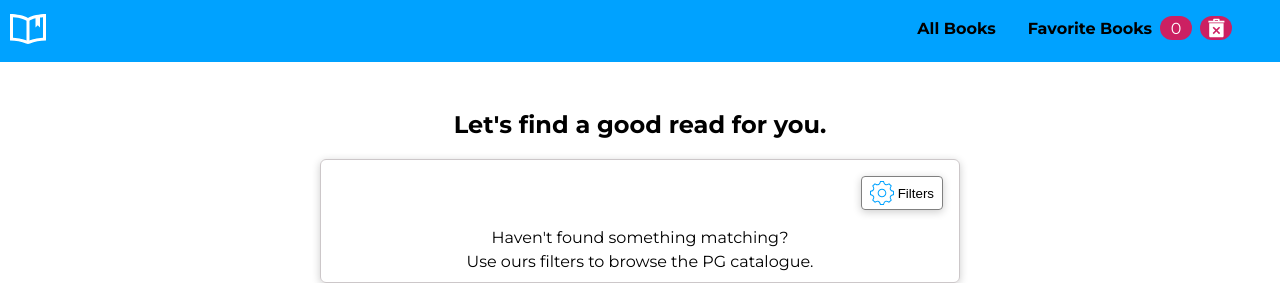
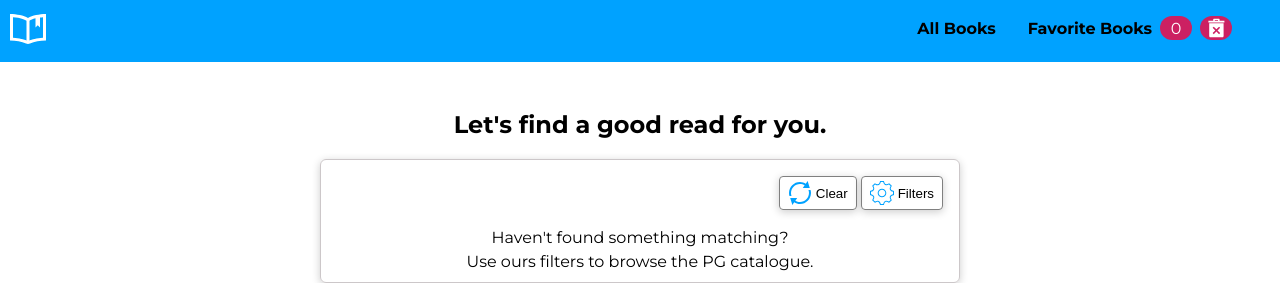
Before and after one commit to noszczykmichal/book4u, a React (Create React App) app: page / in a window 1280 px wide. Shown: the top 283 px of the page. Built offline with nearby package versions, Linux system fonts and the light colour scheme; no server answers.

Commit message:
added a new component RefreshIcon

```diff
--- a/src/components/books/FindBookForm/FindBookForm.js
+++ b/src/components/books/FindBookForm/FindBookForm.js
@@ -6,6 +6,7 @@ import Card from '../../ui/Card';
 import GlobalContext from '../../../store/global-context';
 import GearIcon from './GearIcon';
 import Select from './Select';
+import RefreshIcon from './RefreshIcon';
 
 function FindBookForm(props) {
   const globalCtx = useContext(GlobalContext);
@@ -42,8 +43,15 @@ function FindBookForm(props) {
   const formHandler = (event) => {
     event.preventDefault();
     let query = validationHandler(inputsRefObj)
-    console.log(query);
+
+    // console.log(query);
     props.onSearchHandler(query);
+  }
+
+  const clearInputHandle=()=>{
+    for(let input in inputsRefObj){
+      inputsRefObj[input].current.value='';
+    }
   }
 
   const setElementHeight = useRef(globalCtx);
@@ -56,7 +64,10 @@ function FindBookForm(props) {
   return (
     <Card animated="true">
       <div className={classes['toggle-bar']} ref={toggleBarRef}>
-        <button className={classes['toggle-bar__toggle']} onClick={globalCtx.findBookFormVisibilitySetter}><GearIcon />Filters</button>
+        <div className={classes['actions']}>
+        <button className={[classes['actions__button'], classes['actions__button--animated']].join(' ')} onClick={clearInputHandle}><RefreshIcon/>Clear</button>
+        <button className={classes['actions__button']} onClick={globalCtx.findBookFormVisibilitySetter}><GearIcon />Filters</button>
+        </div>
         <p className={classes['toggle-bar__text']}>Haven't found something matching?<br />Use ours filters to browse the PG
           catalogue.</p>
       </div>
--- a/src/components/books/FindBookForm/FindBookForm.module.css
+++ b/src/components/books/FindBookForm/FindBookForm.module.css
@@ -7,8 +7,13 @@
   text-align: center;
 }
 
-.toggle-bar__toggle{
-  align-self: flex-end;
+.actions{
+  display: flex;
+  width: 100%;
+  justify-content: flex-end;
+}
+
+.actions__button{
   display: flex;
   justify-content: center;
   align-items: center;
@@ -17,6 +22,10 @@
   border: 1px solid rgb(128, 128, 128);
   box-shadow: 0 2px 8px rgb(0 0 0 / 20%);
   padding: 0.25rem 0.5rem;
+}
+
+.actions__button--animated{
+  margin-right: 0.25rem;
 }
 
 .toggle-bar__text{
--- /dev/null
+++ b/src/components/books/FindBookForm/RefreshIcon.js
@@ -0,0 +1,7 @@
+import classes from './RefreshIcon.module.css';
+
+function RefreshIcon() {
+    return <svg xmlns="http://www.w3.org/2000/svg" width="24" height="24" viewBox="0 0 24 24" className={classes['icon']}><path d="M23 12c0 1.042-.154 2.045-.425 3h-2.101c.335-.94.526-1.947.526-3 0-4.962-4.037-9-9-9-1.706 0-3.296.484-4.655 1.314l1.858 2.686h-6.994l2.152-7 1.849 2.673c1.684-1.049 3.659-1.673 5.79-1.673 6.074 0 11 4.925 11 11zm-6.354 7.692c-1.357.826-2.944 1.308-4.646 1.308-4.962 0-9-4.038-9-9 0-1.053.191-2.06.525-3h-2.1c-.271.955-.425 1.958-.425 3 0 6.075 4.925 11 11 11 2.127 0 4.099-.621 5.78-1.667l1.853 2.667 2.152-6.989h-6.994l1.855 2.681z" /></svg>
+}
+
+export default RefreshIcon;
--- /dev/null
+++ b/src/components/books/FindBookForm/RefreshIcon.module.css
@@ -0,0 +1,12 @@
+.icon{
+    width: 100%;
+    margin-right: 0.25rem;
+    fill: rgb(0, 162, 255);
+    transform: rotateX(180deg) rotate(0);
+    transition: transform .5s ease-out;
+  }
+
+  button:hover .icon,
+  button:active .icon{
+    transform: rotateX(180deg) rotate(-140deg);
+  }
```
